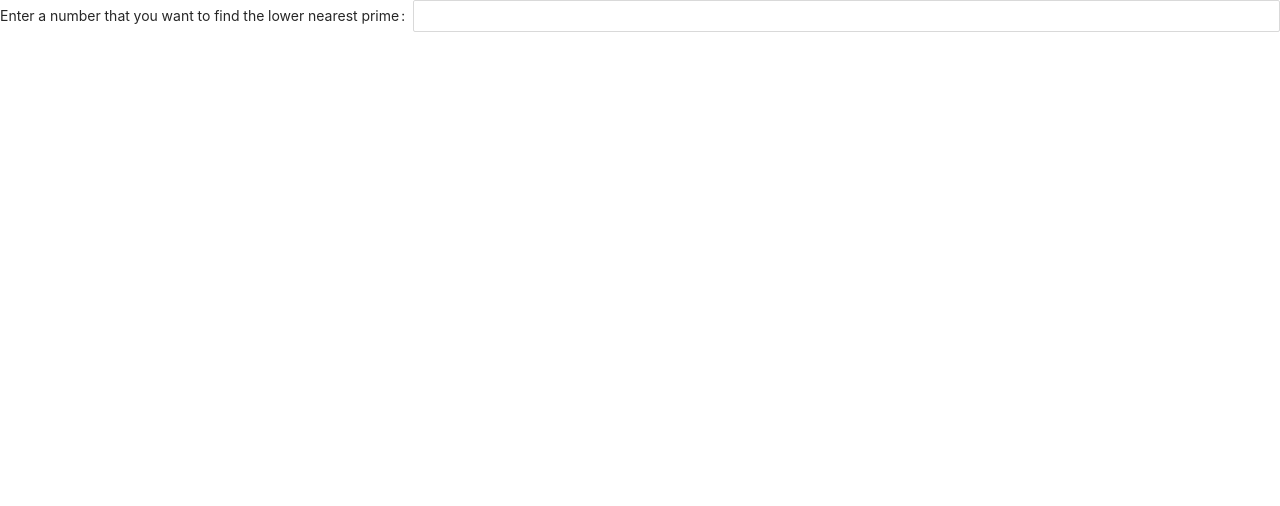
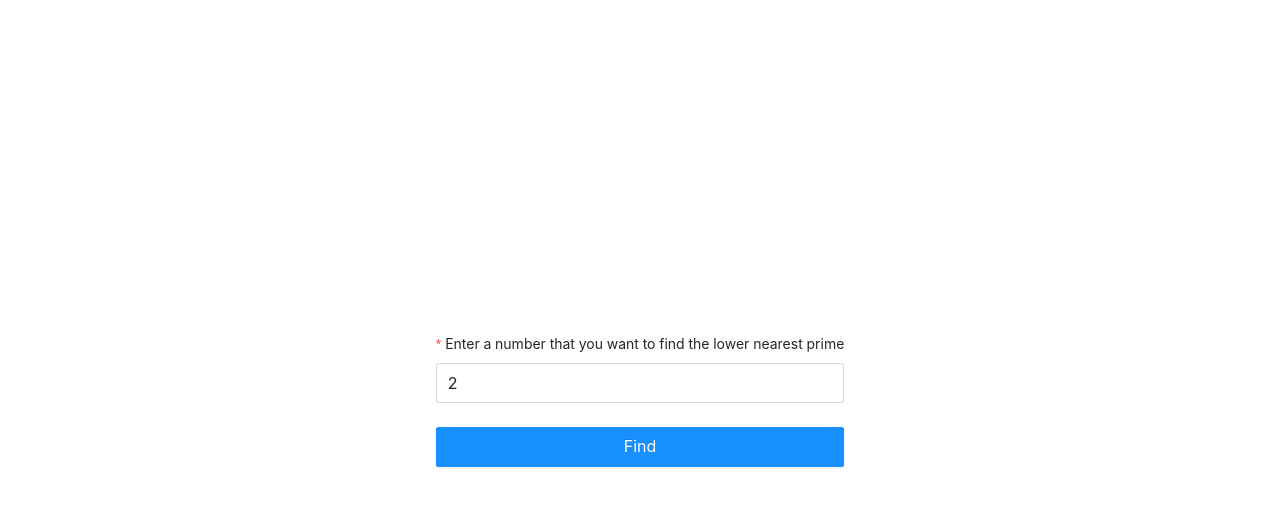
Before and after one commit to phuonghau98/stably-togo, a React (Create React App) app in the folder ui/: page / in a window 1280 px wide. Shown: the top 506 px of the page. Built offline with nearby package versions, Linux system fonts and the light colour scheme.

Commit message:
add form elements and validation for input

```diff
--- a/ui/src/App.css
+++ b/ui/src/App.css
@@ -2,6 +2,7 @@
 
 .App {
   text-align: center;
+  height: 100vh;
 }
 
 .App-logo {
--- a/ui/src/App.tsx
+++ b/ui/src/App.tsx
@@ -1,16 +1,47 @@
 import React from 'react';
-import logo from './logo.svg';
-import { Form, Input } from 'antd';
-import './App.css'
+import { Button, Col, Form, InputNumber, Row } from 'antd';
+import './App.css';
 
 function App() {
+  function handleFormSubmmited(values: any) {
+    console.log(values);
+  }
+
   return (
     <div className="App">
-      <Form>
-        <Form.Item label="Enter a number that you want to find the lower nearest prime">
-          <Input />
-        </Form.Item>
-      </Form>
+      <Row justify="center" align="middle" style={{ height: '100%' }}>
+        <Col>
+          <Form layout="vertical" onFinish={handleFormSubmmited}>
+            <Form.Item
+              label="Enter a number that you want to find the lower nearest prime"
+              name="num"
+              initialValue={2}
+              rules={[
+                {
+                  required: true,
+                  message: 'A number is required',
+                },
+              ]}
+            >
+              <InputNumber
+                min={2}
+                size="large"
+                style={{ width: '100%' }}
+                step={1}
+                parser={(v) => parseInt(v || '0')}
+              />
+            </Form.Item>
+            <Button
+              type="primary"
+              htmlType="submit"
+              size="large"
+              style={{ width: '100%' }}
+            >
+              Find
+            </Button>
+          </Form>
+        </Col>
+      </Row>
     </div>
   );
 }
```
